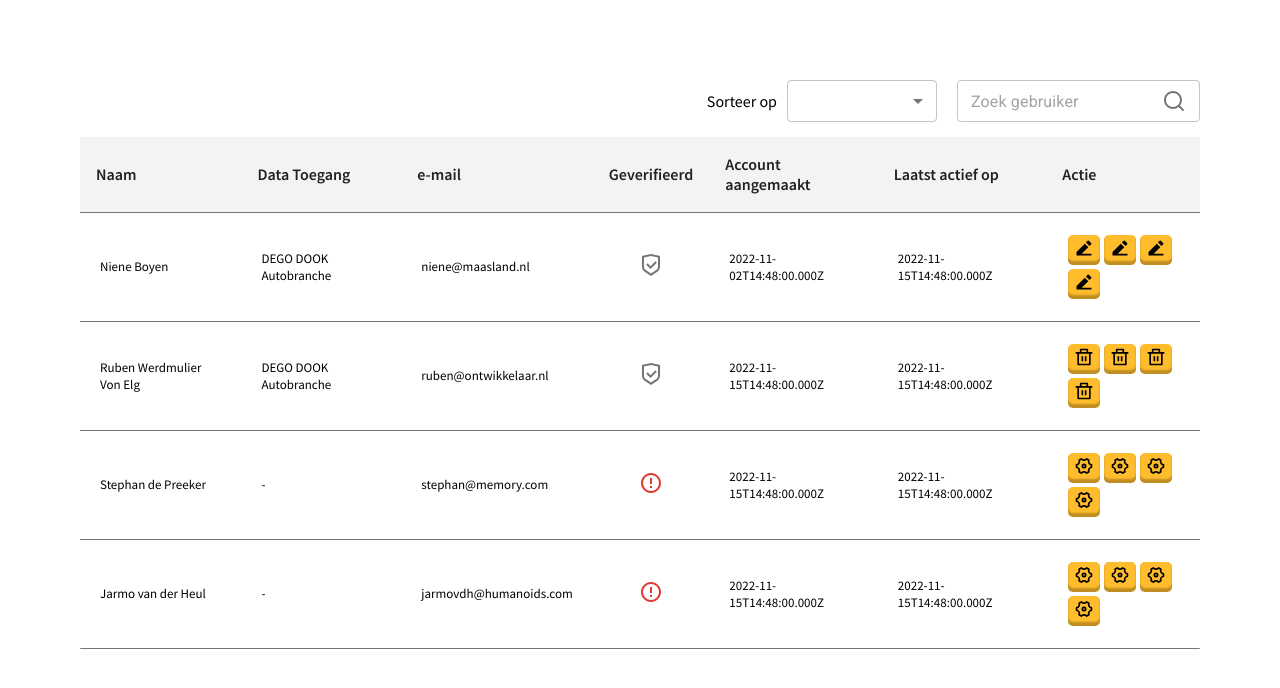
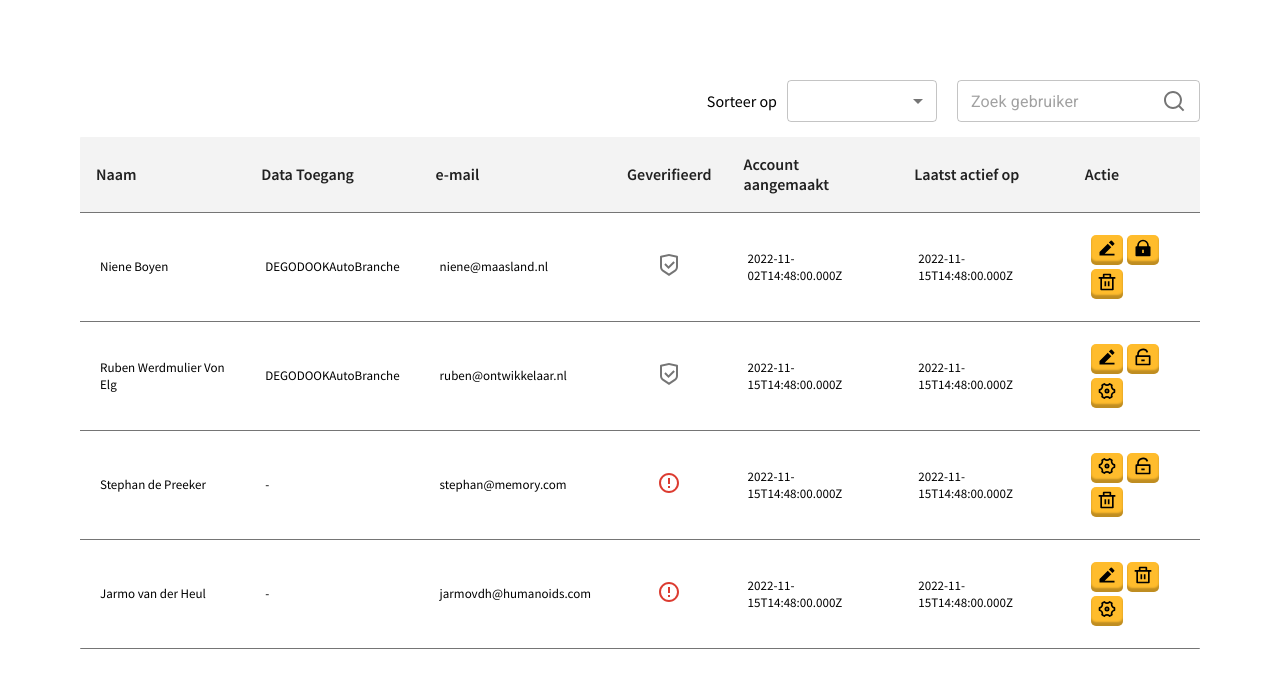
Before and after one commit to jarmovdh/data-table-vng, a Next.js app: page / in a window 1280 px wide. Shown: the top 688 px of the page. Built offline with nearby package versions, Linux system fonts and the light colour scheme.

Commit message:
feedback processed

```diff
--- a/fixtures/mockData.tsx
+++ b/fixtures/mockData.tsx
@@ -2,42 +2,42 @@ const data = [
   {
     id: 1,
     fullName: "Niene Boyen",
-    accesTo: "DEGO DOOK Autobranche",
+    accessTo: ["DEGO", "DOOK", "AutoBranche"],
     mail: "niene@maasland.nl",
     verified: true,
     accountCreated: "2022-11-02T14:48:00.000Z",
     lastActive: "2022-11-15T14:48:00.000Z",
-    setActions: "write",
+    setActions: ["write", "lock", "bin"],
   },
   {
     id: 2,
     fullName: "Ruben Werdmulier Von Elg",
-    accesTo: "DEGO DOOK Autobranche",
+    accessTo: ["DEGO", "DOOK", "AutoBranche"],
     mail: "ruben@ontwikkelaar.nl",
     verified: true,
     accountCreated: "2022-11-15T14:48:00.000Z",
     lastActive: "2022-11-15T14:48:00.000Z",
-    setActions: "bin",
+    setActions: ["write", "unlock", "settings"],
   },
   {
     id: 3,
     fullName: "Stephan de Preeker",
-    accesTo: "-",
+    accessTo: ["-"],
     mail: "stephan@memory.com",
     verified: false,
     accountCreated: "2022-11-15T14:48:00.000Z",
     lastActive: "2022-11-15T14:48:00.000Z",
-    setActions: "settings",
+    setActions: ["settings", "unlock", "bin"],
   },
   {
-    id: 3,
+    id: 4,
     fullName: "Jarmo van der Heul",
-    accesTo: "-",
+    accessTo: ["-"],
     mail: "jarmovdh@humanoids.com",
     verified: false,
     accountCreated: "2022-11-15T14:48:00.000Z",
     lastActive: "2022-11-15T14:48:00.000Z",
-    setActions: "settings",
+    setActions: ["write", "bin", "settings"],
   },
 ];
 
--- a/src/components/table/DataTable.styled.tsx
+++ b/src/components/table/DataTable.styled.tsx
@@ -53,15 +53,18 @@ export const TableCellIcons = styled.th`
 `;
 
 export const Wrapper = styled.div`
-  align-items: center;
+  align-items: flex-end;
   display: flex;
+  flex-direction: column;
+  padding-bottom: 15px;
   gap: 20px;
-  justify-content: flex-end;
-  padding-bottom: 15px;
 
-  @media screen and (max-width: 730px) {
-    align-items: flex-end;
+  @media (min-width: 730px) {
+    align-items: center;
     display: flex;
-    flex-direction: column;
+    flex-direction: row;
+    gap: 20px;
+    justify-content: flex-end;
+    padding-bottom: 15px;
   }
 `;
--- a/src/components/table/DataTable.tsx
+++ b/src/components/table/DataTable.tsx
@@ -1,4 +1,4 @@
-import React, { useEffect, useState } from "react";
+import React, { useState } from "react";
 import * as Styled from "./DataTable.styled";
 
 import data from "../../../fixtures/mockData";
@@ -34,31 +34,27 @@ export const DataTable = () => {
       value: "Geverifieerd",
     },
     {
-      label: "accesTo",
+      label: "accessTo",
       value: "Toegang",
     },
   ];
 
-  const sortKey = sortOptions.map((entry) => entry.label);
-  const buttonIcons = data.map((entry) => entry.setActions);
-
   const filteredTable = sortedTable.filter((value) => {
     if (searchValue === "") {
-      return value;
-    } else if (
+      return true;
+    }
+    if (
       value.fullName.toLowerCase().includes(searchValue.toLocaleLowerCase()) ||
       value.mail.toLowerCase().includes(searchValue.toLocaleLowerCase())
     ) {
-      return value;
+      return true;
     }
   });
 
-  const handleSort = (sortKey: string) => {
+  const handleSort = (sortOptions: string) => {
     const sort = data.sort((a, b) => {
-      const keyA = a[sortKey];
-      const keyB = b[sortKey];
-
-      console.log(sortKey);
+      const keyA = a[sortOptions];
+      const keyB = b[sortOptions];
 
       if (keyA < keyB) {
         return -1;
@@ -72,10 +68,6 @@ export const DataTable = () => {
     setSortedTable(sort);
   };
 
-  useEffect(() => {
-    handleSort(sortKey as string | any);
-  }, [sortOrder, data]);
-
   return (
     <>
       <Styled.Wrapper>
@@ -86,7 +78,7 @@ export const DataTable = () => {
             onChange={(e) => setSortOrder(e.target.value as string)}
           >
             {sortOptions.map(({ label, value }) => (
-              <MenuItem key={label} value={label} onClick={() => handleSort(label)}>
+              <MenuItem key={label} value={value} onClick={(e) => handleSort(label)}>
                 {value}
               </MenuItem>
             ))}
@@ -124,7 +116,7 @@ export const DataTable = () => {
             {filteredTable.map((row, index) => (
               <Styled.CustomRow key={index}>
                 <Styled.TableRowCell scope="row">{row.fullName}</Styled.TableRowCell>
-                <Styled.TableRowCell>{row.accesTo}</Styled.TableRowCell>
+                <Styled.TableRowCell>{row.accessTo}</Styled.TableRowCell>
                 <Styled.TableRowCell>{row.mail}</Styled.TableRowCell>
                 <Styled.TableCellIcons>
                   {row.verified ? <VerifiedIcon /> : <WarningIcon />}
@@ -132,13 +124,13 @@ export const DataTable = () => {
                 <Styled.TableRowCell>{row.accountCreated}</Styled.TableRowCell>
                 <Styled.TableRowCell>{row.lastActive}</Styled.TableRowCell>
                 <Styled.TableRowCell>
-                  {buttonIcons.map((id) => (
-                    <Button key={id}>
-                      {row.setActions === "bin" && <BinIcon />}
-                      {row.setActions === "lock" && <LockCloseIcon />}
-                      {row.setActions === "unlock" && <UnlockIcon />}
-                      {row.setActions === "write" && <WriteIcon />}
-                      {row.setActions === "settings" && <SettingsIcon />}
+                  {row.setActions.map((icon, index) => (
+                    <Button key={index}>
+                      {icon === "bin" && <BinIcon />}
+                      {icon === "lock" && <LockCloseIcon />}
+                      {icon === "unlock" && <UnlockIcon />}
+                      {icon === "write" && <WriteIcon />}
+                      {icon === "settings" && <SettingsIcon />}
                     </Button>
                   ))}
                 </Styled.TableRowCell>
--- a/tsconfig.json
+++ b/tsconfig.json
@@ -15,6 +15,6 @@
     "jsx": "preserve",
     "incremental": true
   },
-  "include": ["next-env.d.ts", "**/*.ts", "**/*.tsx", "src/components/table/DataTable.jsx"],
+  "include": ["next-env.d.ts", "**/*.ts", "**/*.tsx"],
   "exclude": ["node_modules"]
 }
```
